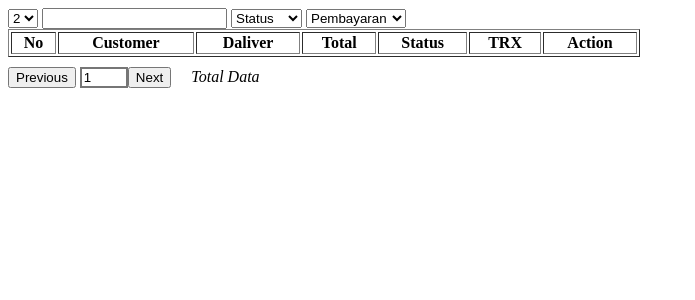
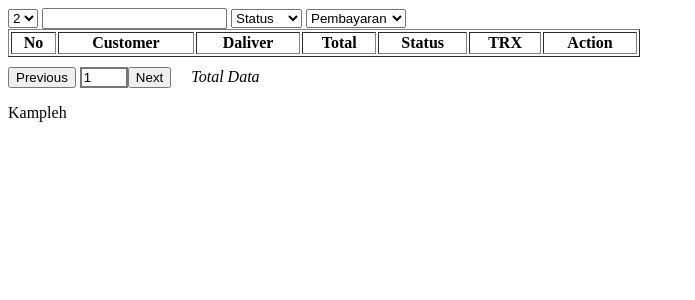
Before and after one commit to agussetiadi/TableData_v2, a PHP site: page /gonam/ in a window 1280 px wide. Shown: the top 300 px of the page, without its empty margins (0-695 px from the left). Run offline with PHP 8.4, Linux system fonts and the light colour scheme; lists and menus that the app fills with data are empty.

Commit message:
Dirubah oleh kampleh

```diff
--- a/index.php
+++ b/index.php
@@ -51,7 +51,7 @@
 </table>
 
 <body>
-
+<p>Kampleh</p>
 <script type="text/javascript">
 
 	$(document).ready(function(){
```
